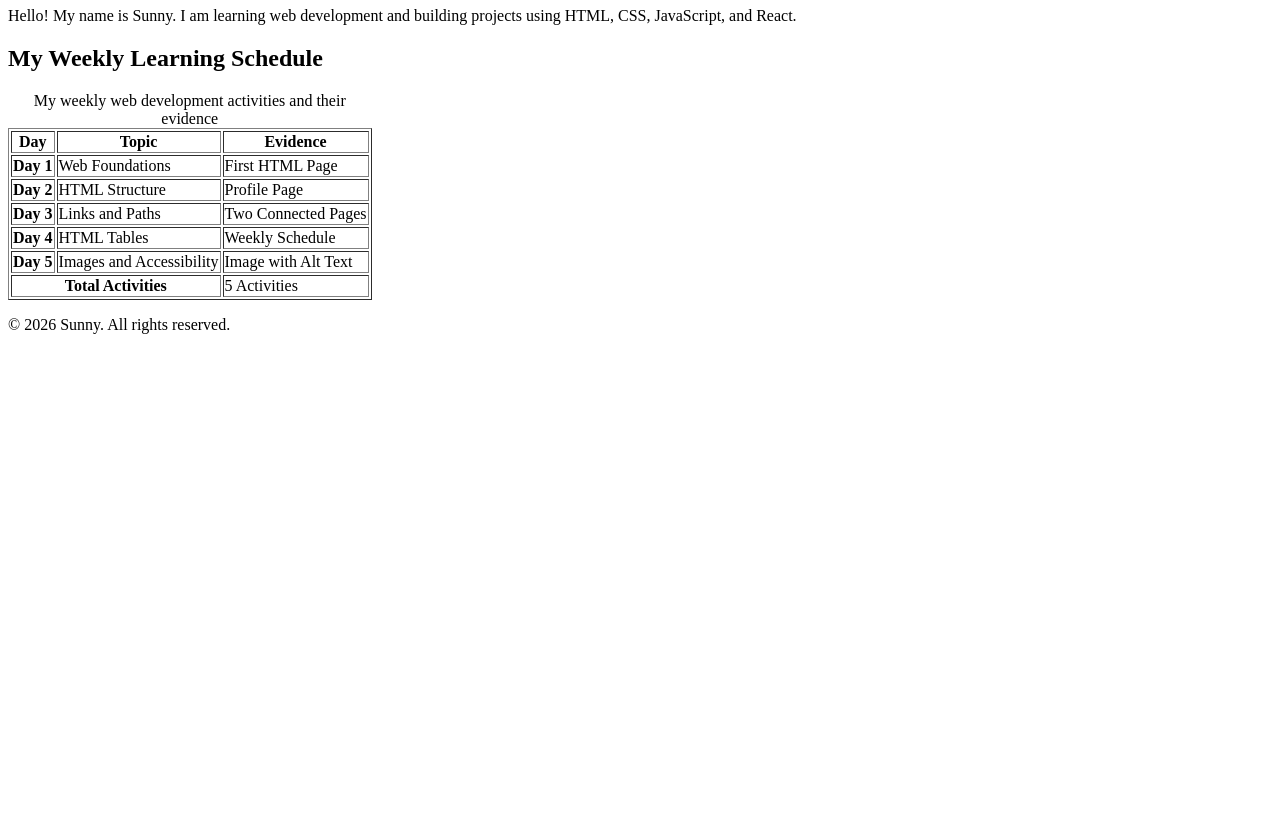
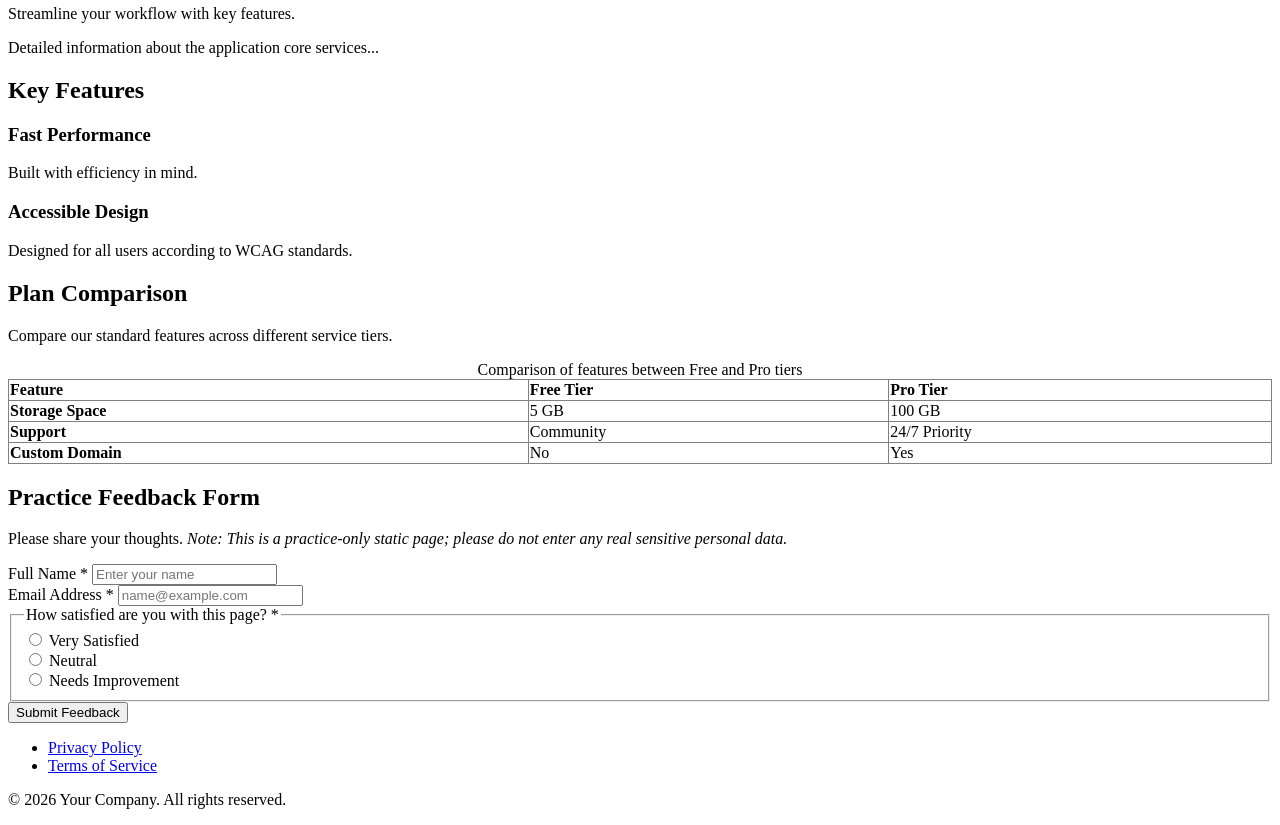
Before and after one commit to prasadsunny5418-web/tech-fellows-90-days, a plain HTML site: page index.html in a window 1280 px wide. Shown: the part 158-983 px from the top of the page. Before the commit the page ends 800 px from the top, so only its background shows below. Drawn offline with Linux system fonts and the light colour scheme.

Commit message:
Improve semantic HTML and accessibility

```diff
--- a/index.html
+++ b/index.html
@@ -3,75 +3,127 @@
 <head>
   <meta charset="UTF-8">
   <meta name="viewport" content="width=device-width, initial-scale=1.0">
-    <title>Sunny's Portfolio</title>
+  <title>Complete Accessible Practice Page</title>
 </head>
 <body>
+
   <header>
-        <h1>Welcome to My Website</h1>
-        <nav>
-            <a href="index.html">Home</a>
-            <a href="about.html">About Me</a>
+    <a href="/" class="logo">Site Logo</a>
+
+    <nav aria-label="Main Navigation">
+      <ul>
+        <li><a href="#features">Features</a></li>
+        <li><a href="#comparison">Comparison</a></li>
+        <li><a href="#feedback">Feedback</a></li>
+      </ul>
     </nav>
   </header>
 
-    <main>
-        <section>
-            <h2>About Me</h2>
-            <p>Hello! My name is Sunny. I am learning web development and building projects using HTML, CSS, JavaScript, and React.</p>
+  <main id="main-content">
+
+
+    <section aria-labelledby="overview-heading">
+      <header>
+        <h1 id="overview-heading">Product Overview</h1>
+        <p class="subtitle">Streamline your workflow with key features.</p>
+      </header>
+      <p>Detailed information about the application core services...</p>
     </section>
-        <section>
-    <h2>My Weekly Learning Schedule</h2>
 
-    <table border="1">
-        <caption>My weekly web development activities and their evidence</caption>
 
+    <section aria-labelledby="features-heading">
+      <h2 id="features-heading">Key Features</h2>
+
+      <article>
+        <h3>Fast Performance</h3>
+        <p>Built with efficiency in mind.</p>
+      </article>
+
+      <article>
+        <h3>Accessible Design</h3>
+        <p>Designed for all users according to WCAG standards.</p>
+      </article>
+    </section>
+    <section aria-labelledby="comparison-heading">
+      <h2 id="comparison-heading">Plan Comparison</h2>
+      <p>Compare our standard features across different service tiers.</p>
+
+      <table border="1" style="border-collapse: collapse; width: 100%; text-align: left;">
+        <caption>Comparison of features between Free and Pro tiers</caption>
         <thead>
           <tr>
-                <th scope="col">Day</th>
-                <th scope="col">Topic</th>
-                <th scope="col">Evidence</th>
+            <th scope="col">Feature</th>
+            <th scope="col">Free Tier</th>
+            <th scope="col">Pro Tier</th>
           </tr>
         </thead>
-
         <tbody>
           <tr>
-                <th scope="row">Day 1</th>
-                <td>Web Foundations</td>
-                <td>First HTML Page</td>
+            <th scope="row">Storage Space</th>
+            <td>5 GB</td>
+            <td>100 GB</td>
           </tr>
           <tr>
-                <th scope="row">Day 2</th>
-                <td>HTML Structure</td>
-                <td>Profile Page</td>
+            <th scope="row">Support</th>
+            <td>Community</td>
+            <td>24/7 Priority</td>
           </tr>
           <tr>
-                <th scope="row">Day 3</th>
-                <td>Links and Paths</td>
-                <td>Two Connected Pages</td>
-            </tr>
-            <tr>
-                <th scope="row">Day 4</th>
-                <td>HTML Tables</td>
-                <td>Weekly Schedule</td>
-            </tr>
-            <tr>
-                <th scope="row">Day 5</th>
-                <td>Images and Accessibility</td>
-                <td>Image with Alt Text</td>
+            <th scope="row">Custom Domain</th>
+            <td>No</td>
+            <td>Yes</td>
           </tr>
         </tbody>
-        <tfoot>
-    <tr>
-        <th scope="row" colspan="2">Total Activities</th>
-        <td>5 Activities</td>
-    </tr>
-</tfoot>
       </table>
     </section>
+
+    <section aria-labelledby="feedback-heading">
+      <h2 id="feedback-heading">Practice Feedback Form</h2>
+      <p>Please share your thoughts. <em>Note: This is a practice-only static page; please do not enter any real sensitive personal data.</em></p>
+
+      <form action="#" method="POST">
+
+        <div>
+          <label for="user-name">Full Name <span aria-hidden="true">*</span></label>
+          <input type="text" id="user-name" name="user-name" required aria-required="true" placeholder="Enter your name">
+        </div>
+
+        <div>
+          <label for="user-email">Email Address <span aria-hidden="true">*</span></label>
+          <input type="email" id="user-email" name="user-email" required aria-required="true" placeholder="name@example.com">
+        </div>
+
+        <fieldset>
+          <legend>How satisfied are you with this page? <span aria-hidden="true">*</span></legend>
+          <div>
+            <input type="radio" id="sat-high" name="satisfaction" value="high" required>
+            <label for="sat-high">Very Satisfied</label>
+          </div>
+          <div>
+            <input type="radio" id="sat-med" name="satisfaction" value="medium">
+            <label for="sat-med">Neutral</label>
+          </div>
+          <div>
+            <input type="radio" id="sat-low" name="satisfaction" value="low">
+            <label for="sat-low">Needs Improvement</label>
+          </div>
+        </fieldset>
+
+        <button type="submit">Submit Feedback</button>
+      </form>
+    </section>
+
   </main>
 
   <footer>
-        <p>&copy; 2026 Sunny. All rights reserved.</p>
+    <nav aria-label="Footer Navigation">
+      <ul>
+        <li><a href="/privacy">Privacy Policy</a></li>
+        <li><a href="/terms">Terms of Service</a></li>
+      </ul>
+    </nav>
+    <p>&copy; 2026 Your Company. All rights reserved.</p>
   </footer>
+
 </body>
 </html>
```
Also changed, not shown: 1 other file. Lines whose indentation alone changed are shown as unchanged.
